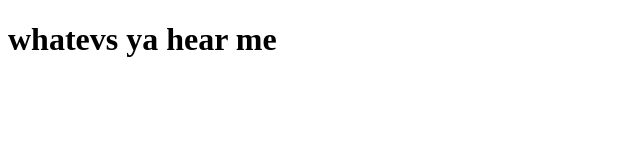
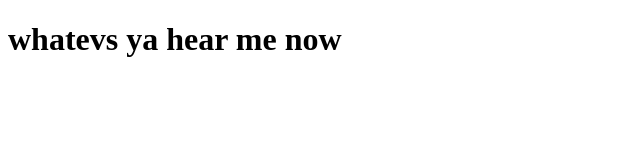
Before and after one commit to tommyjd/git-one, a plain HTML site: page index.html in a window 1280 px wide. Shown: the whole page, without its empty margins (0-640 px from the left). Drawn offline with Linux system fonts and the light colour scheme.

Commit message:
changed header text again

```diff
--- a/index.html
+++ b/index.html
@@ -5,6 +5,6 @@
     <title>whoo</title>
   </head>
   <body>
-    <h1>whatevs ya hear me</h1>
+    <h1>whatevs ya hear me now</h1>
   </body>
 </html>
```
